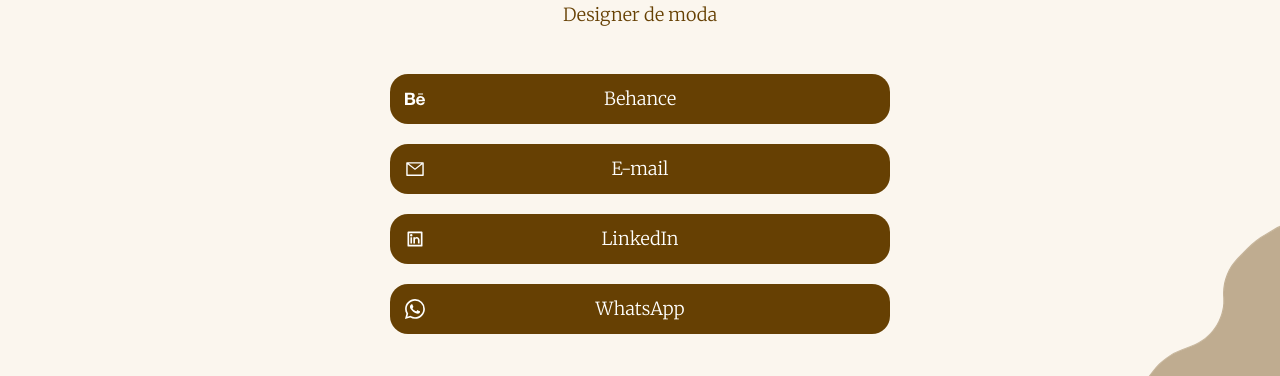
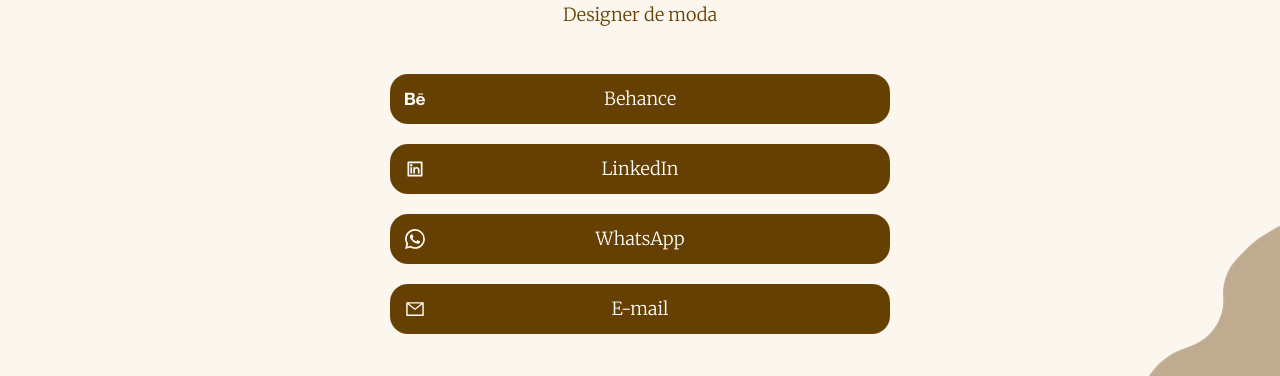
Before and after one commit to AngeloAlvez/rebecca-leal, a React (Create React App) app: page / in a window 1280 px wide. Shown: the part 424-800 px from the top of the page. Built offline with nearby package versions, Linux system fonts and the light colour scheme.

Commit message:
fix buttons order

```diff
--- a/src/sections/Home.jsx
+++ b/src/sections/Home.jsx
@@ -95,12 +95,12 @@
             <Titulo>Rebecca Leal</Titulo>
             <Subtitulo>UX/UI Designer</Subtitulo>
             <Subtitulo>Designer de moda</Subtitulo>
-    <ButtonsList>
-    <ButtonSocialMedia target='blank' href='https://www.behance.net/rebeccaleal1'><ButtonWrapper><FaBehance /></ButtonWrapper>Behance<ButtonWrapper></ButtonWrapper></ButtonSocialMedia>
-            <ButtonSocialMedia target='blank' href='mailto: alealrebecca@gmail.com'><ButtonWrapper><AiOutlineMail /></ButtonWrapper>E-mail<ButtonWrapper></ButtonWrapper></ButtonSocialMedia>
+          <ButtonsList>
+            <ButtonSocialMedia target='blank' href='https://www.behance.net/rebeccaleal1'><ButtonWrapper><FaBehance /></ButtonWrapper>Behance<ButtonWrapper></ButtonWrapper></ButtonSocialMedia>
             <ButtonSocialMedia target='blank' href='https://www.linkedin.com/in/rebecca-leal-814249273'><ButtonWrapper><RiLinkedinBoxLine /></ButtonWrapper>LinkedIn<ButtonWrapper></ButtonWrapper></ButtonSocialMedia>
             <ButtonSocialMedia target='blank' href='https://wa.me/5521970004273'><ButtonWrapper><BsWhatsapp /></ButtonWrapper>WhatsApp<ButtonWrapper></ButtonWrapper></ButtonSocialMedia>
-    </ButtonsList>
+            <ButtonSocialMedia target='blank' href='mailto: alealrebecca@gmail.com'><ButtonWrapper><AiOutlineMail /></ButtonWrapper>E-mail<ButtonWrapper></ButtonWrapper></ButtonSocialMedia>
+          </ButtonsList>
 
 
 
```
